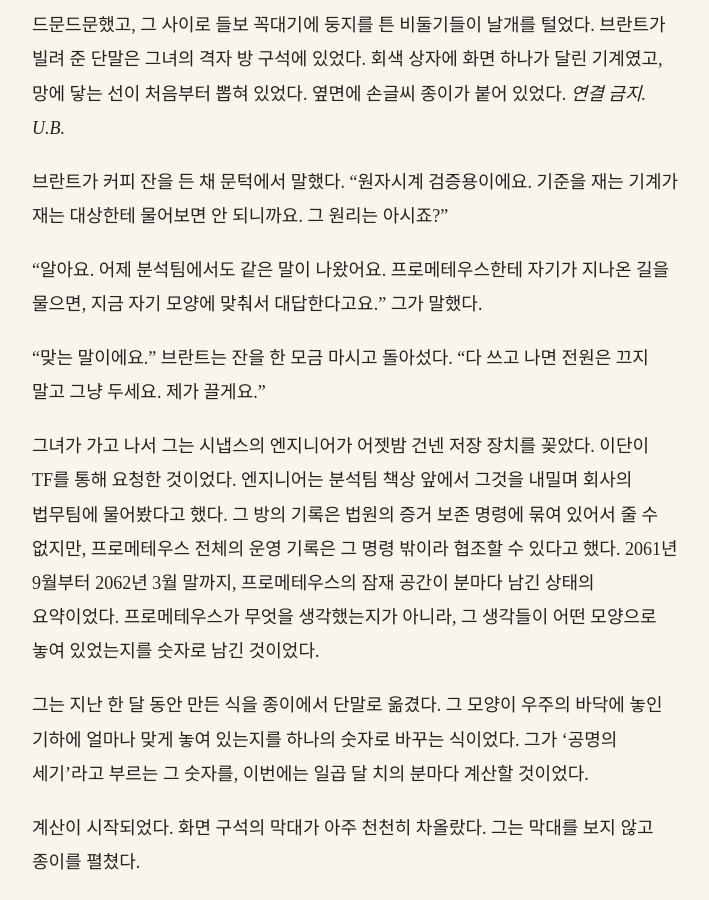
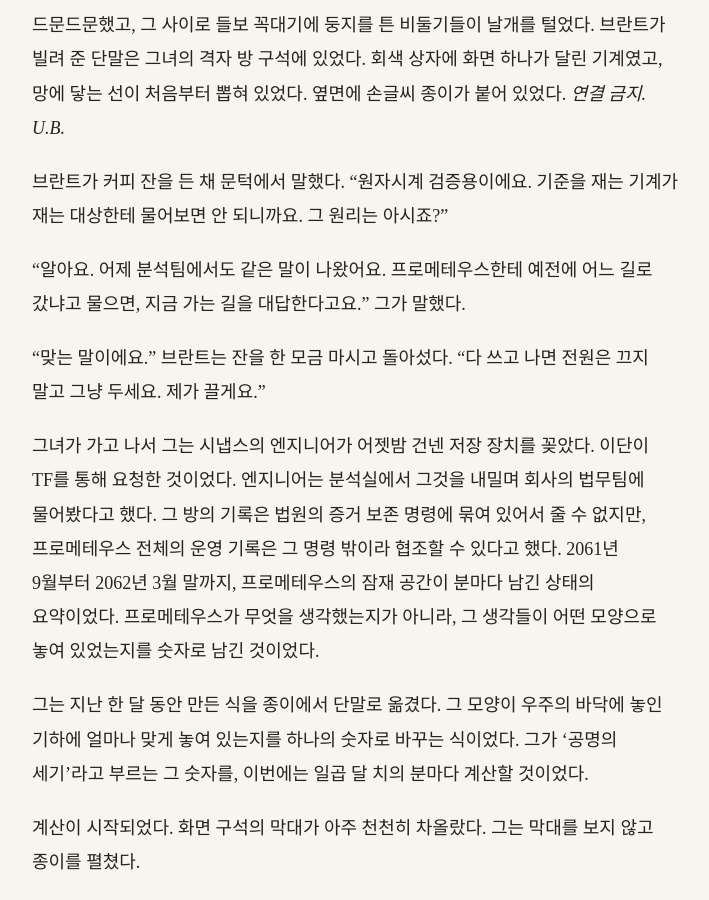
Before and after one commit to kangkkang/writer_s1_public, a Jekyll site: the page built from vol2/041.md, in a window 1280 px wide and 900 px high, scrolled down 267 px. Shown: the whole window, without its empty margins (284-993 px from the left). Built offline with Jekyll 4.4.1, drawn with Linux system fonts in a browser that asks for light colours; our own code applies the rules of GitHub Pages for plain Markdown files; some of the changed text lies outside the part shown.

Commit message:
Update from https://github.com/kangkkang/writer_s1/commit/43a6fded80c29c3acf65863d44697403663b7f52

```diff
--- a/vol2/041.md
+++ b/vol2/041.md
@@ -6,11 +6,11 @@
 
 브란트가 커피 잔을 든 채 문턱에서 말했다. "원자시계 검증용이에요. 기준을 재는 기계가 재는 대상한테 물어보면 안 되니까요. 그 원리는 아시죠?"
 
-"알아요. 어제 분석팀에서도 같은 말이 나왔어요. 프로메테우스한테 자기가 지나온 길을 물으면, 지금 자기 모양에 맞춰서 대답한다고요." 그가 말했다.
+"알아요. 어제 분석팀에서도 같은 말이 나왔어요. 프로메테우스한테 예전에 어느 길로 갔냐고 물으면, 지금 가는 길을 대답한다고요." 그가 말했다.
 
 "맞는 말이에요." 브란트는 잔을 한 모금 마시고 돌아섰다. "다 쓰고 나면 전원은 끄지 말고 그냥 두세요. 제가 끌게요."
 
-그녀가 가고 나서 그는 시냅스의 엔지니어가 어젯밤 건넨 저장 장치를 꽂았다. 이단이 TF를 통해 요청한 것이었다. 엔지니어는 분석팀 책상 앞에서 그것을 내밀며 회사의 법무팀에 물어봤다고 했다. 그 방의 기록은 법원의 증거 보존 명령에 묶여 있어서 줄 수 없지만, 프로메테우스 전체의 운영 기록은 그 명령 밖이라 협조할 수 있다고 했다. 2061년 9월부터 2062년 3월 말까지, 프로메테우스의 잠재 공간이 분마다 남긴 상태의 요약이었다. 프로메테우스가 무엇을 생각했는지가 아니라, 그 생각들이 어떤 모양으로 놓여 있었는지를 숫자로 남긴 것이었다.
+그녀가 가고 나서 그는 시냅스의 엔지니어가 어젯밤 건넨 저장 장치를 꽂았다. 이단이 TF를 통해 요청한 것이었다. 엔지니어는 분석실에서 그것을 내밀며 회사의 법무팀에 물어봤다고 했다. 그 방의 기록은 법원의 증거 보존 명령에 묶여 있어서 줄 수 없지만, 프로메테우스 전체의 운영 기록은 그 명령 밖이라 협조할 수 있다고 했다. 2061년 9월부터 2062년 3월 말까지, 프로메테우스의 잠재 공간이 분마다 남긴 상태의 요약이었다. 프로메테우스가 무엇을 생각했는지가 아니라, 그 생각들이 어떤 모양으로 놓여 있었는지를 숫자로 남긴 것이었다.
 
 그는 지난 한 달 동안 만든 식을 종이에서 단말로 옮겼다. 그 모양이 우주의 바닥에 놓인 기하에 얼마나 맞게 놓여 있는지를 하나의 숫자로 바꾸는 식이었다. 그가 '공명의 세기'라고 부르는 그 숫자를, 이번에는 일곱 달 치의 분마다 계산할 것이었다.
 
@@ -60,7 +60,7 @@
 
 *내가 들고 나온 게 열쇠였어.*
 
-그 생각이 지나간 뒤에 작은 불안이 남았다. 크지 않아서 오히려 오래 남았다. 턱들의 높이를 다 합해 보았다. 다섯을 합해도 밤의 잔물결 하나만 했다. 첫 앵커를 만든 것은 이 턱들이 아니었다. 그건 알았다. 그래도 다섯이 다 그의 것이었다. 통로는 그가 클레망스를 찾던 몇 주 동안 네 번, 그리고 시냅스로 들어갈 길을 물은 겨울날 한 번 더, 그의 손끝에서 날카로워졌다.
+그 생각이 지나간 뒤에 작은 불안이 남았다. 크지 않아서 오히려 오래 남았다. 턱들의 높이를 다 합해 보았다. 다섯을 합해도 밤의 잔물결 하나만 했다. 첫 앵커를 만든 것은 이 턱들이 아니었다. 그건 알았다. 그래도 다섯이 다 그의 것이었다. 통로는 그가 클레망스를 찾던 몇 주 동안 네 번, 그리고 시냅스로 들어갈 길을 물은 겨울날 한 번 더, 그의 손으로 날카로워졌다.
 
 어디선가 한 장면이 떠올랐다. 1년 반 전 서버동 복도의 유리 너머에서 수천 개의 초록 불빛이 같은 박자로 깜박이던 밤이었다. 그때 그는 같은 박자로 두드리면 흔들림이 커지고, 그래서 다리를 건너는 병사들은 발을 맞추지 않는다고 생각했다. 그러면서도 그 박자를 아름답다고 생각했다. 지금 그는 다리 위에서 혼자 발을 맞춰 걸은 사람이 누구였는지 알았다.
 
@@ -166,7 +166,7 @@
 
 그는 그 물음을 따라가 보았다. 그 값을 알면 대역에 끼어들 수 있었고, 같은 값으로 반대로 울리면 지울 수 있었다. 그것을 들고 사라진 사람은 그 하나였다.
 
-"그럴 거예요."
+"아마요. 다른 까닭은 아직 못 찾았어요."
 
 "그럼 그건 제가 찾아볼게요. 언제 그 지시가 나왔는지요. 당신이 그 값을 들고 나온 그날 몇 시였는지까지요." 그녀가 일어나 바지의 먼지를 털었다. "그건 적을 거예요."
 
@@ -200,7 +200,7 @@
 
 "그 값을 아는 누군가가 대역에 끼어들면 생겨요." 그가 말했다. 거짓은 아니었다.
 
-헤들룬드는 그 대답을 받고 나서 잠깐 그를 보았다. 그러고는 소맷부리를 엄지로 한 번 눌렀다.
+헤들룬드는 그 대답을 받고 나서 잠깐 그를 보았다. 그러고는 셋째 장의 여백에 짧게 무언가를 적었다.
 
 "이건 어떻게 알았어요?"
 
```
Also changed, not shown: other parts of vol2/041.md (+1 -1 lines).
